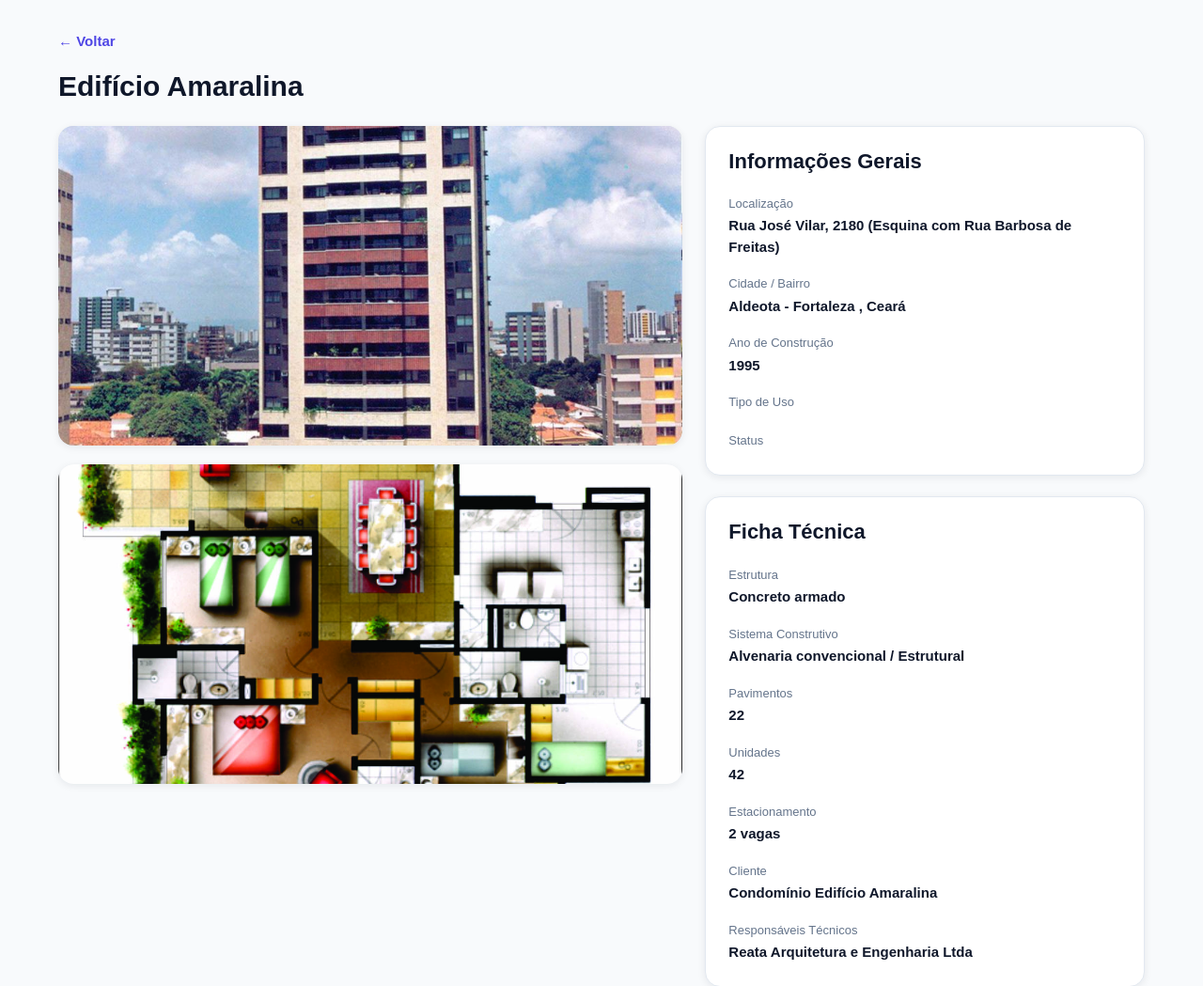
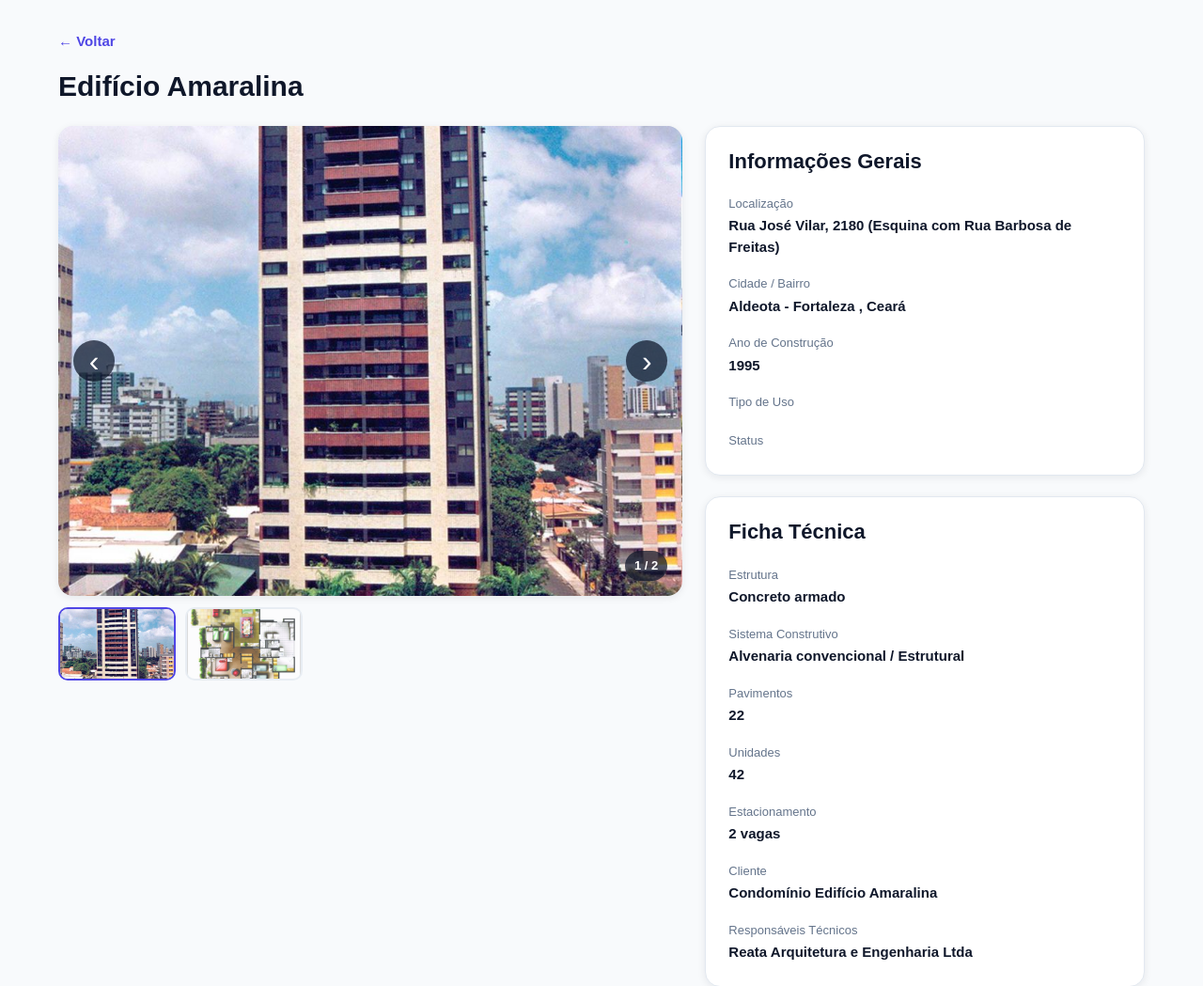
Before and after one commit to JHOM6579/Catalogo_de_Obras-2026, a Django app: a page that uses templates/edificios/detalhe.html in a window 1280 px wide. Shown: the part 73-1122 px from the top of the page at 94% size. Run offline with Django 5.2, Linux system fonts and the light colour scheme; a user stored in the database is signed in; data comes from the database, SQL or seed files in the repository.

Commit message:
Adiciona carrossel de imagens aos detalhes

```diff
--- a/static/css/detalhes.css
+++ b/static/css/detalhes.css
@@ -188,3 +188,158 @@
         grid-template-columns: 1fr;
     }
 }
+
+/* Galeria com carrossel */
+
+.detail-gallery {
+    width: 100%;
+}
+
+.detail-gallery-main {
+    position: relative;
+    height: 500px;
+    overflow: hidden;
+    border-radius: var(--radius-md);
+    background: #e2e8f0;
+    box-shadow: var(--shadow-sm);
+}
+
+.detail-gallery-image {
+    position: absolute;
+    inset: 0;
+    width: 100%;
+    height: 100%;
+    display: none;
+    object-fit: cover;
+}
+
+.detail-gallery-image.is-active {
+    display: block;
+}
+
+.gallery-control {
+    position: absolute;
+    top: 50%;
+    z-index: 2;
+    width: 44px;
+    height: 44px;
+    display: grid;
+    place-items: center;
+    border: 0;
+    border-radius: 50%;
+    background: rgba(15, 23, 42, 0.72);
+    color: #ffffff;
+    font-size: 32px;
+    line-height: 1;
+    transform: translateY(-50%);
+    transition:
+        background 0.2s ease,
+        transform 0.2s ease;
+}
+
+.gallery-control:hover {
+    background: rgba(15, 23, 42, 0.9);
+    transform: translateY(-50%) scale(1.05);
+}
+
+.gallery-control-prev {
+    left: 16px;
+}
+
+.gallery-control-next {
+    right: 16px;
+}
+
+.gallery-counter {
+    position: absolute;
+    right: 16px;
+    bottom: 16px;
+    z-index: 2;
+    padding: 6px 10px;
+    border-radius: 999px;
+    background: rgba(15, 23, 42, 0.72);
+    color: #ffffff;
+    font-size: 13px;
+    font-weight: 600;
+}
+
+.detail-gallery-thumbnails {
+    display: grid;
+    grid-template-columns: repeat(5, minmax(0, 1fr));
+    gap: 10px;
+    margin-top: 12px;
+}
+
+.gallery-thumbnail {
+    height: 78px;
+    overflow: hidden;
+    padding: 0;
+    border: 2px solid transparent;
+    border-radius: 10px;
+    background: #e2e8f0;
+    opacity: 0.7;
+    cursor: pointer;
+    transition:
+        border-color 0.2s ease,
+        opacity 0.2s ease,
+        transform 0.2s ease;
+}
+
+.gallery-thumbnail:hover {
+    opacity: 1;
+    transform: translateY(-2px);
+}
+
+.gallery-thumbnail.is-active {
+    border-color: var(--color-primary);
+    opacity: 1;
+}
+
+.gallery-thumbnail img {
+    width: 100%;
+    height: 100%;
+    object-fit: cover;
+}
+
+@media (max-width: 991px) {
+    .detail-gallery-main {
+        height: 420px;
+    }
+}
+
+@media (max-width: 576px) {
+    .detail-gallery-main {
+        height: 280px;
+        border-radius: 12px;
+    }
+
+    .gallery-control {
+        width: 38px;
+        height: 38px;
+        font-size: 27px;
+    }
+
+    .gallery-control-prev {
+        left: 10px;
+    }
+
+    .gallery-control-next {
+        right: 10px;
+    }
+
+    .gallery-counter {
+        right: 10px;
+        bottom: 10px;
+    }
+
+    .detail-gallery-thumbnails {
+        display: flex;
+        overflow-x: auto;
+        padding-bottom: 4px;
+    }
+
+    .gallery-thumbnail {
+        flex: 0 0 82px;
+        height: 62px;
+    }
+}
--- a/static/js/gallery.js
+++ b/static/js/gallery.js
@@ -0,0 +1,77 @@
+document.addEventListener('DOMContentLoaded', () => {
+    const galleries = document.querySelectorAll('[data-gallery]');
+
+    galleries.forEach((gallery) => {
+        const images = Array.from(
+            gallery.querySelectorAll('[data-gallery-image]')
+        );
+
+        const thumbnails = Array.from(
+            gallery.querySelectorAll('[data-gallery-thumbnail]')
+        );
+
+        const previousButton = gallery.querySelector('[data-gallery-prev]');
+        const nextButton = gallery.querySelector('[data-gallery-next]');
+        const currentCounter = gallery.querySelector('[data-gallery-current]');
+
+        if (images.length === 0) {
+            return;
+        }
+
+        let currentIndex = 0;
+
+        const showImage = (index) => {
+            currentIndex = (index + images.length) % images.length;
+
+            images.forEach((image, imageIndex) => {
+                image.classList.toggle(
+                    'is-active',
+                    imageIndex === currentIndex
+                );
+            });
+
+            thumbnails.forEach((thumbnail, thumbnailIndex) => {
+                thumbnail.classList.toggle(
+                    'is-active',
+                    thumbnailIndex === currentIndex
+                );
+            });
+
+            if (currentCounter) {
+                currentCounter.textContent = String(currentIndex + 1);
+            }
+        };
+
+        previousButton?.addEventListener('click', () => {
+            showImage(currentIndex - 1);
+        });
+
+        nextButton?.addEventListener('click', () => {
+            showImage(currentIndex + 1);
+        });
+
+        thumbnails.forEach((thumbnail) => {
+            thumbnail.addEventListener('click', () => {
+                const index = Number(thumbnail.dataset.index);
+
+                if (Number.isInteger(index)) {
+                    showImage(index);
+                }
+            });
+        });
+
+        gallery.setAttribute('tabindex', '0');
+
+        gallery.addEventListener('keydown', (event) => {
+            if (event.key === 'ArrowLeft') {
+                showImage(currentIndex - 1);
+            }
+
+            if (event.key === 'ArrowRight') {
+                showImage(currentIndex + 1);
+            }
+        });
+
+        showImage(0);
+    });
+});
--- a/templates/edificios/detalhe.html
+++ b/templates/edificios/detalhe.html
@@ -17,21 +17,74 @@
 
         <div class="row g-4">
 
-            <div class="col-12 col-lg-7">
-                <div class="gallery-stack">
+           <div class="col-12 col-lg-7">
+    {% if fotos %}
+        <div class="detail-gallery" data-gallery>
+
+            <div class="detail-gallery-main">
+                {% for foto in fotos %}
+                    <img
+                        src="{{ foto.imagem.url }}"
+                        alt="{{ foto.legenda|default:edificio.nome }}"
+                        class="detail-gallery-image{% if forloop.first %} is-active{% endif %}"
+                        data-gallery-image
+                        data-index="{{ forloop.counter0 }}"
+                    >
+                {% endfor %}
+
+                {% if fotos|length > 1 %}
+                    <button
+                        type="button"
+                        class="gallery-control gallery-control-prev"
+                        data-gallery-prev
+                        aria-label="Imagem anterior"
+                    >
+                        ‹
+                    </button>
+
+                    <button
+                        type="button"
+                        class="gallery-control gallery-control-next"
+                        data-gallery-next
+                        aria-label="Próxima imagem"
+                    >
+                        ›
+                    </button>
+
+                    <div class="gallery-counter">
+                        <span data-gallery-current>1</span>
+                        /
+                        <span>{{ fotos|length }}</span>
+                    </div>
+                {% endif %}
+            </div>
+
+            {% if fotos|length > 1 %}
+                <div class="detail-gallery-thumbnails">
                     {% for foto in fotos %}
-                        <img
-                            src="{{ foto.imagem.url }}"
-                            alt="{{ edificio.nome }}"
-                            class="detail-photo"
+                        <button
+                            type="button"
+                            class="gallery-thumbnail{% if forloop.first %} is-active{% endif %}"
+                            data-gallery-thumbnail
+                            data-index="{{ forloop.counter0 }}"
+                            aria-label="Mostrar imagem {{ forloop.counter }}"
                         >
-                    {% empty %}
-                        <div class="detail-photo-placeholder">
-                            Sem fotos cadastradas
-                        </div>
+                            <img
+                                src="{{ foto.imagem.url }}"
+                                alt="{{ foto.legenda|default:edificio.nome }}"
+                            >
+                        </button>
                     {% endfor %}
                 </div>
-            </div>
+            {% endif %}
+
+        </div>
+    {% else %}
+        <div class="detail-photo-placeholder">
+            Sem fotos cadastradas
+        </div>
+    {% endif %}
+</div>
 
             <div class="col-12 col-lg-5">
 
```
